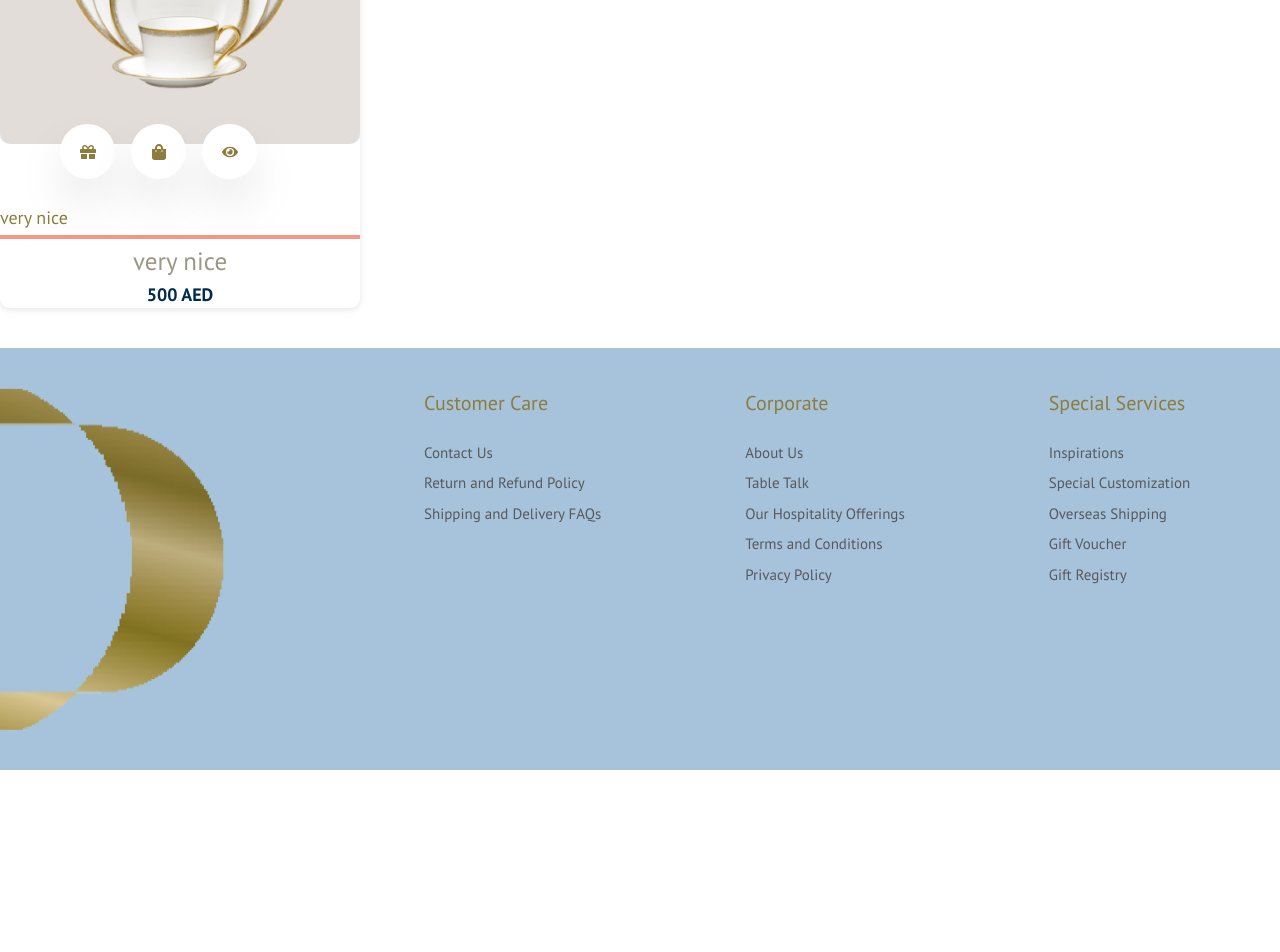
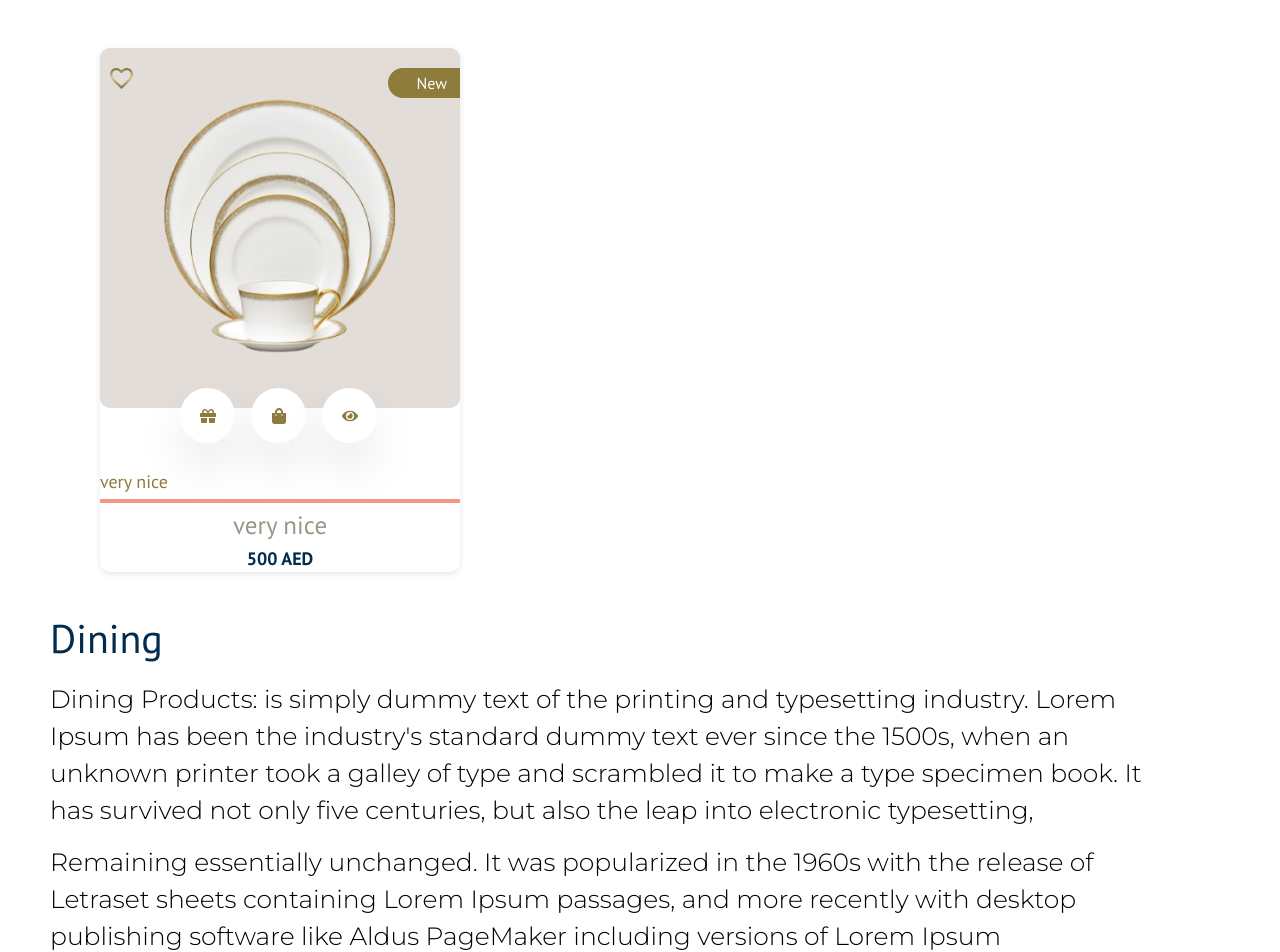
Before and after one commit to smbdzone/Tableandbeyondshop-front-end, a React (Vite) app: page /dining in a window 1280 px wide. Shown: the part 1220-2172 px from the top of the page. Before the commit the page ends 1990 px from the top, so only its background shows below. Built offline with nearby package versions, Linux system fonts and the light colour scheme.

Commit message:
feat:added dining

```diff
--- a/src/components/ItemCard.jsx
+++ b/src/components/ItemCard.jsx
@@ -23,7 +23,7 @@ const ItemCard = (props) => {
                 <p className='absolute top-[23px] right-[13px] text-white'>{props.detail}</p>
             </div>
 
-            <div className='flex justify-center absolute translate-x-[60px] translate-y-[-20px] gap-4 '>
+            <div className='flex justify-center absolute translate-x-[80px] translate-y-[-20px] gap-4 '>
 
                 <div className='flex h-[55px] w-[55px] rounded-full bg-white justify-center items-center shadow-2xl text-[#8D7C3B]'>
                     <FaGift />
--- a/src/pages/Dining/Dining.css
+++ b/src/pages/Dining/Dining.css
@@ -1,3 +1,4 @@
+@import url('https://fonts.googleapis.com/css2?family=Montserrat:wght@300&display=swap');
 .heading{
     color: #58595B;
     font-family: PT Sans;
@@ -23,3 +24,21 @@ flex-shrink: 0;
     border-radius: 5px;
 border: 1px solid #857550;
 }
+
+.Dheading{
+    color: #002D4F;
+font-family: PT Sans;
+font-size: 40px;
+font-style: normal;
+font-weight: 400;
+line-height: 53.76px; /* 134.4% */
+}
+
+.DPara{
+    color: #000;
+font-family: Montserrat;
+font-size: 25px;
+font-style: normal;
+font-weight: 400;
+line-height: 36.8px; /* 147.2% */
+}
--- a/src/pages/Dining/Dining.jsx
+++ b/src/pages/Dining/Dining.jsx
@@ -18,7 +18,7 @@ const Dining = () => {
             <Navbar />
             <MegaNav />
             <ContactBar />
-            <div className="flex flex-col text-center ">
+            <div className="flex flex-col text-center gap-[40px] ">
                 <p className='heading'>Home / Dining</p>
                 <p className='subheading'>Dining</p>
                 <div className='flex flex-row justify-center items-center'>
@@ -43,7 +43,7 @@ const Dining = () => {
                 <div className='flex ' style={{
                     justifyContent: 'space-between'
                 }}>
-                    <div className='flex items-center justify-center  '>
+                    <div className='flex items-center justify-center gap-4 ml-[50px]  '>
                         <div className='flex items-center justify-center filterOptions'>
                             Color
                         </div>
@@ -64,7 +64,7 @@ const Dining = () => {
                     </div>
 
                 </div>
-                <div className="grid grid-cols-3 gap-4">
+                <div className="grid grid-cols-3 gap-[70px] ml-[100px] mt-[50px] ">
                     {/* Item Cards */}
                     <ItemCard src={Rectangle1} title={"very nice"} description={"very nice"} price={500} detail={"New"} />
                     <ItemCard src={Rectangle1} title={"very nice"} description={"very nice"} price={500} detail={"New"} />
@@ -72,6 +72,12 @@ const Dining = () => {
                     <ItemCard src={Rectangle1} title={"very nice"} description={"very nice"} price={500} detail={"New"} />
 
                     {/* You can add more ItemCard components here */}
+                </div>
+
+                <div className='flex flex-col text-left ml-[50px] gap-4'>
+                    <p className='Dheading'>Dining</p>
+                    <p className='DPara w-[90%]'>Dining Products: is simply dummy text of the printing and typesetting industry. Lorem Ipsum has been the industry's standard dummy text ever since the 1500s, when an unknown printer took a galley of type and scrambled it to make a type specimen book. It has survived not only five centuries, but also the leap into electronic typesetting,</p>
+                    <p className='DPara w-[90%]'>Remaining essentially unchanged. It was popularized in the 1960s with the release of Letraset sheets containing Lorem Ipsum passages, and more recently with desktop publishing software like Aldus PageMaker including versions of Lorem Ipsum</p>
                 </div>
             </div>
             <Footer />
```
